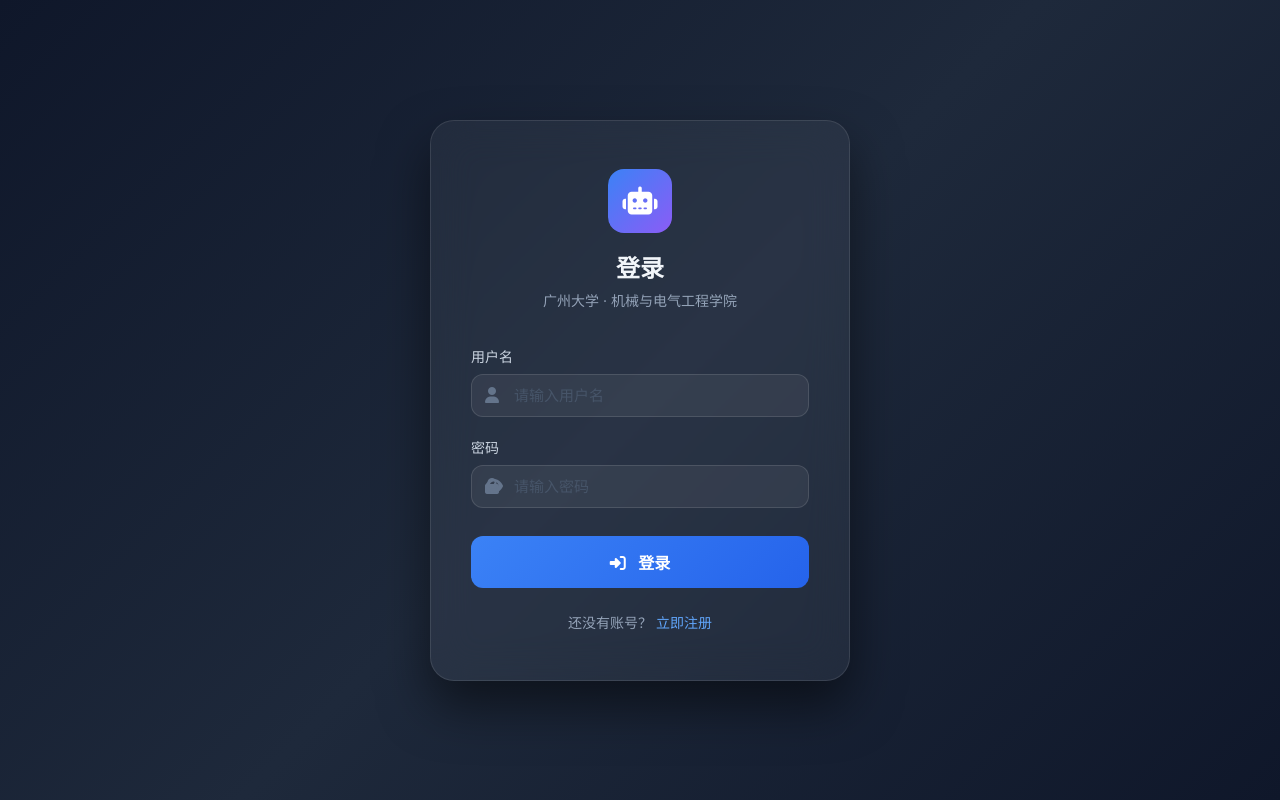
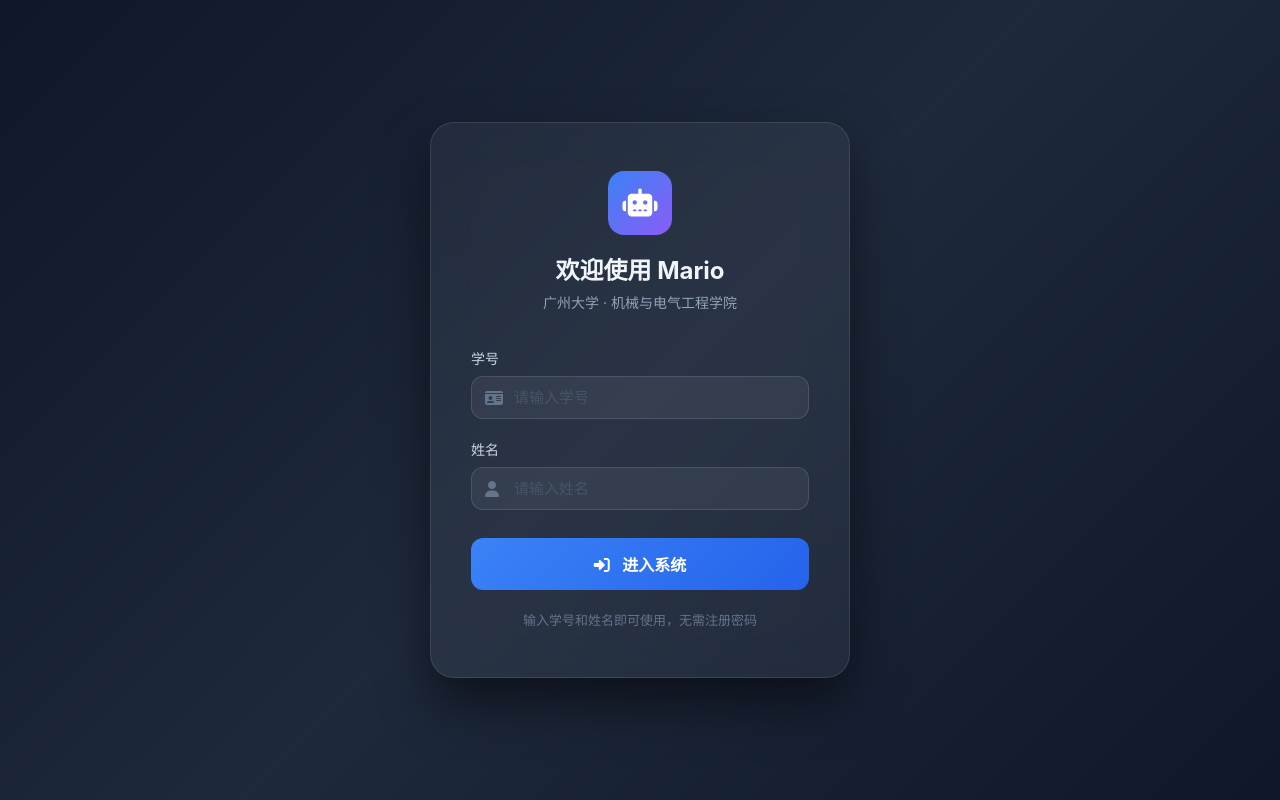
Before and after one commit to shysuhongyu-123/shy_agent, a Flask app: page /login in a window 1280 px wide. Run offline with Flask 3, Linux system fonts and the light colour scheme.

Commit message:
feat: 去掉密码注册，改为学号+姓名登录

```diff
--- a/app/templates/login.html
+++ b/app/templates/login.html
@@ -135,24 +135,6 @@ body {
     margin-right: 8px;
 }
 
-.auth-switch {
-    text-align: center;
-    margin-top: 24px;
-    color: #94a3b8;
-    font-size: 14px;
-}
-
-.auth-switch a {
-    color: #60a5fa;
-    text-decoration: none;
-    font-weight: 500;
-    cursor: pointer;
-}
-
-.auth-switch a:hover {
-    text-decoration: underline;
-}
-
 .error-msg {
     background: rgba(239, 68, 68, 0.1);
     border: 1px solid rgba(239, 68, 68, 0.3);
@@ -168,132 +150,66 @@ body {
     display: block;
 }
 
-.success-msg {
-    background: rgba(34, 197, 94, 0.1);
-    border: 1px solid rgba(34, 197, 94, 0.3);
-    color: #86efac;
-    padding: 10px 14px;
-    border-radius: 10px;
+.hint-text {
+    text-align: center;
+    color: #64748b;
     font-size: 13px;
-    margin-bottom: 16px;
-    display: none;
-}
-
-.success-msg.show {
-    display: block;
-}
-
-.password-toggle {
-    position: absolute;
-    right: 14px;
-    top: 50%;
-    transform: translateY(-50%);
-    color: #64748b;
-    cursor: pointer;
-    font-size: 16px;
-}
-
-.password-toggle:hover {
-    color: #94a3b8;
+    margin-top: 20px;
 }
 </style>
 </head>
 <body>
-<div class="auth-container" id="authContainer">
+<div class="auth-container">
     <div class="auth-header">
         <div class="logo">
             <i class="fas fa-robot"></i>
         </div>
-        <h1 id="authTitle">登录</h1>
-        <p id="authSubtitle">广州大学 · 机械与电气工程学院</p>
+        <h1>欢迎使用 Mario</h1>
+        <p>广州大学 · 机械与电气工程学院</p>
     </div>
 
     <div class="error-msg" id="errorMsg"></div>
-    <div class="success-msg" id="successMsg"></div>
 
     <form id="authForm" onsubmit="return handleSubmit(event)">
         <div class="form-group">
-            <label>用户名</label>
+            <label>学号</label>
             <div class="input-wrapper">
-                <i class="fas fa-user"></i>
-                <input type="text" id="username" placeholder="请输入用户名" required autocomplete="username">
+                <i class="fas fa-id-card"></i>
+                <input type="text" id="studentId" placeholder="请输入学号" required autocomplete="off">
             </div>
         </div>
 
         <div class="form-group">
-            <label>密码</label>
+            <label>姓名</label>
             <div class="input-wrapper">
-                <i class="fas fa-lock"></i>
-                <input type="password" id="password" placeholder="请输入密码" required autocomplete="current-password">
-                <i class="fas fa-eye password-toggle" onclick="togglePassword()" id="passwordToggle"></i>
+                <i class="fas fa-user"></i>
+                <input type="text" id="name" placeholder="请输入姓名" required autocomplete="off">
             </div>
         </div>
 
         <button type="submit" class="auth-btn" id="authBtn">
             <i class="fas fa-sign-in-alt"></i>
-            <span>登录</span>
+            <span>进入系统</span>
         </button>
     </form>
 
-    <div class="auth-switch" id="authSwitch">
-        <span>还没有账号？</span>
-        <a onclick="switchMode()">立即注册</a>
+    <div class="hint-text">
+        输入学号和姓名即可使用，无需注册密码
     </div>
 </div>
 
 <script>
-let isLoginMode = true;
-
-function togglePassword() {
-    const input = document.getElementById("password");
-    const icon = document.getElementById("passwordToggle");
-    if (input.type === "password") {
-        input.type = "text";
-        icon.className = "fas fa-eye-slash password-toggle";
-    } else {
-        input.type = "password";
-        icon.className = "fas fa-eye password-toggle";
-    }
-}
-
-function switchMode() {
-    isLoginMode = !isLoginMode;
-    const title = document.getElementById("authTitle");
-    const subtitle = document.getElementById("authSubtitle");
+async function handleSubmit(event) {
+    event.preventDefault();
+    const studentId = document.getElementById("studentId").value.trim();
+    const name = document.getElementById("name").value.trim();
     const btn = document.getElementById("authBtn");
-    const switchText = document.getElementById("authSwitch");
     const errorMsg = document.getElementById("errorMsg");
-    const successMsg = document.getElementById("successMsg");
 
     errorMsg.classList.remove("show");
-    successMsg.classList.remove("show");
 
-    if (isLoginMode) {
-        title.textContent = "登录";
-        subtitle.textContent = "广州大学 · 机械与电气工程学院";
-        btn.innerHTML = '<i class="fas fa-sign-in-alt"></i> <span>登录</span>';
-        switchText.innerHTML = '还没有账号？<a onclick="switchMode()">立即注册</a>';
-    } else {
-        title.textContent = "注册";
-        subtitle.textContent = "创建账号，保存你的导师推荐画像";
-        btn.innerHTML = '<i class="fas fa-user-plus"></i> <span>注册</span>';
-        switchText.innerHTML = '已有账号？<a onclick="switchMode()">立即登录</a>';
-    }
-}
-
-async function handleSubmit(event) {
-    event.preventDefault();
-    const username = document.getElementById("username").value.trim();
-    const password = document.getElementById("password").value;
-    const btn = document.getElementById("authBtn");
-    const errorMsg = document.getElementById("errorMsg");
-    const successMsg = document.getElementById("successMsg");
-
-    errorMsg.classList.remove("show");
-    successMsg.classList.remove("show");
-
-    if (!username || !password) {
-        errorMsg.textContent = "请填写用户名和密码";
+    if (!studentId || !name) {
+        errorMsg.textContent = "请填写学号和姓名";
         errorMsg.classList.add("show");
         return false;
     }
@@ -302,27 +218,19 @@ async function handleSubmit(event) {
     btn.innerHTML = '<i class="fas fa-spinner fa-spin"></i> <span>处理中...</span>';
 
     try {
-        const endpoint = isLoginMode ? "/api/login" : "/api/register";
-        const response = await fetch(endpoint, {
+        const response = await fetch("/api/login", {
             method: "POST",
             headers: {"Content-Type": "application/json"},
-            body: JSON.stringify({username, password})
+            body: JSON.stringify({student_id: studentId, name: name})
         });
         const data = await response.json();
 
         if (data.success) {
-            if (isLoginMode) {
-                // 登录成功，保存 token 并跳转到聊天页面
-                localStorage.setItem("gzhu_auth_token", data.token);
-                localStorage.setItem("gzhu_username", data.username);
-                window.location.href = "/";
-            } else {
-                // 注册成功，切换到登录模式
-                successMsg.textContent = "注册成功！请登录";
-                successMsg.classList.add("show");
-                switchMode();
-                document.getElementById("password").value = "";
-            }
+            // 登录成功，保存 token 并跳转到聊天页面
+            localStorage.setItem("gzhu_auth_token", data.token);
+            localStorage.setItem("gzhu_username", data.username);
+            localStorage.setItem("gzhu_student_id", data.student_id);
+            window.location.href = "/";
         } else {
             errorMsg.textContent = data.message;
             errorMsg.classList.add("show");
@@ -332,18 +240,15 @@ async function handleSubmit(event) {
         errorMsg.classList.add("show");
     } finally {
         btn.disabled = false;
-        btn.innerHTML = isLoginMode
-            ? '<i class="fas fa-sign-in-alt"></i> <span>登录</span>'
-            : '<i class="fas fa-user-plus"></i> <span>注册</span>';
+        btn.innerHTML = '<i class="fas fa-sign-in-alt"></i> <span>进入系统</span>';
     }
     return false;
 }
 
-// 如果已经登录，直接跳转到聊天页面（带上 token 参数）
+// 如果已经登录，直接跳转到聊天页面
 window.onload = function() {
     const token = localStorage.getItem("gzhu_auth_token");
     if (token) {
-        // 验证 token 是否有效
         fetch("/api/verify", {
             method: "POST",
             headers: {"Content-Type": "application/json"},
@@ -354,6 +259,7 @@ window.onload = function() {
             } else {
                 localStorage.removeItem("gzhu_auth_token");
                 localStorage.removeItem("gzhu_username");
+                localStorage.removeItem("gzhu_student_id");
             }
         }).catch(() => {});
     }
--- a/run.py
+++ b/run.py
@@ -23,7 +23,7 @@ if os.path.exists(env_path):
 
 from flask import Flask, request, jsonify, render_template, redirect, Response
 from app.agent.trying import run_agent, get_welcome_message
-from app.user_db import register_user, login_user, validate_token, logout_user
+from app.user_db import register_or_login, validate_token, logout_user
 from app.logger import logger
 from app.cache import (
     cache_llm_response, get_cached_llm_response,
@@ -89,28 +89,17 @@ def login_page():
     return render_template("login.html")
 
 
-@app.route("/api/register", methods=["POST"])
-def api_register():
-    """注册 API"""
-    data = request.get_json()
-    username = data.get("username", "").strip()
-    password = data.get("password", "").strip()
-    result = register_user(username, password)
-    logger.info("用户注册: %s -> %s", username, result.get("message"))
-    return jsonify(result)
-
-
 @app.route("/api/login", methods=["POST"])
 def api_login():
-    """登录 API"""
+    """学号+姓名登录/注册 API（无密码）"""
     data = request.get_json()
-    username = data.get("username", "").strip()
-    password = data.get("password", "").strip()
-    result = login_user(username, password)
+    student_id = data.get("student_id", "").strip()
+    name = data.get("name", "").strip()
+    result = register_or_login(student_id, name)
     if result.get("success"):
-        logger.info("用户登录成功: %s", username)
+        logger.info("用户登录成功: %s(%s)", name, student_id)
     else:
-        logger.warning("用户登录失败: %s - %s", username, result.get("message"))
+        logger.warning("用户登录失败: %s(%s) - %s", name, student_id, result.get("message"))
     return jsonify(result)
 
 
```
Also changed, not shown: app/user_db.py (+47 -73 lines).
